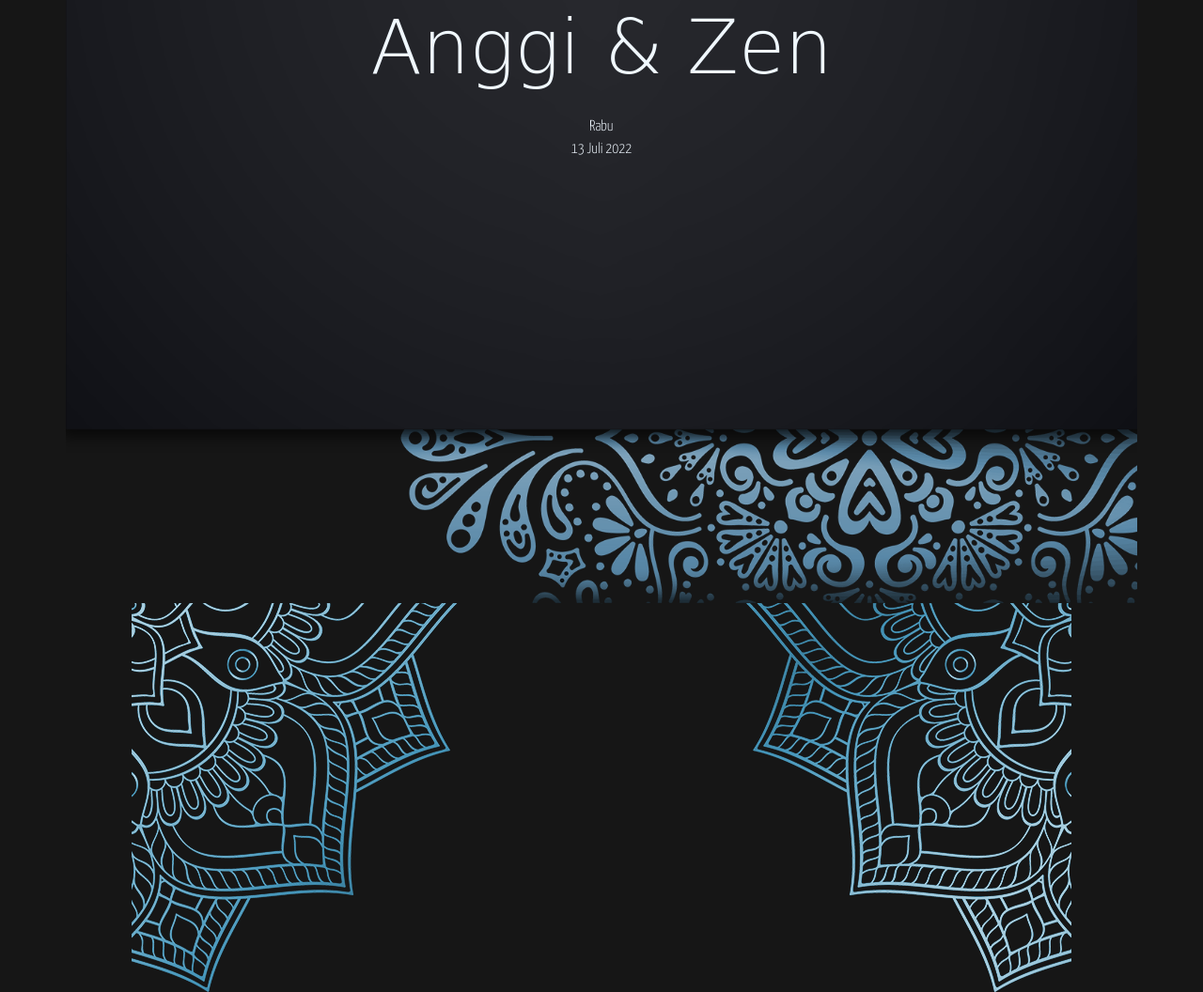
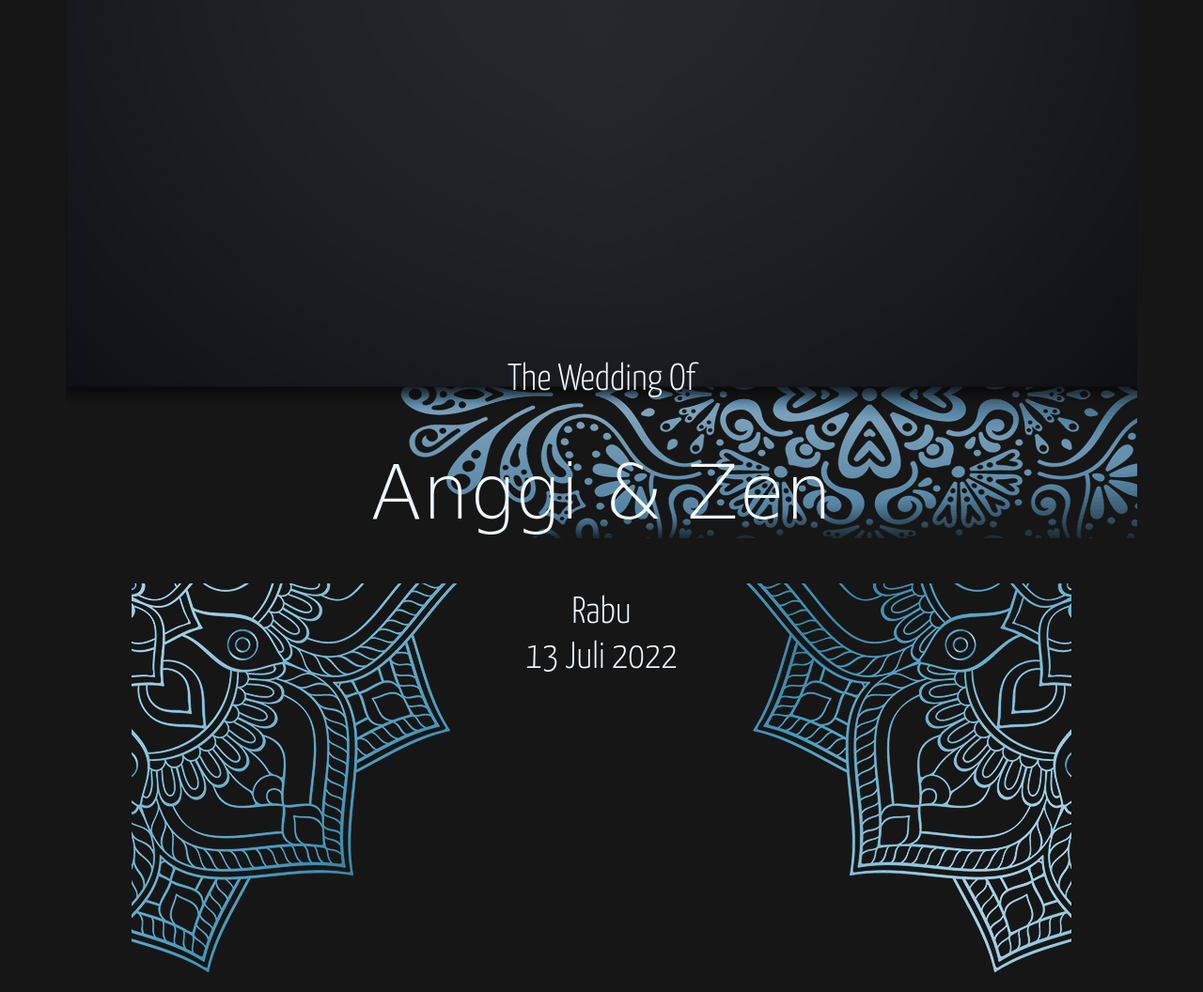
Before and after one commit to agung056/undangan-web, a plain HTML site: page index.html in a window 1280 px wide. Shown: the part 275-1331 px from the top of the page at 94% size. Drawn offline with nearby package versions, Linux system fonts and the light colour scheme; a web font is replaced by a local one.

Commit message:
ubang background title

```diff
--- a/index.html
+++ b/index.html
@@ -24,13 +24,13 @@
 </head>
 
 <body>
-    <div id="bg1" class="container p-0 text-center">
-        <img src="img/ornamen2.png" class="img-fluid" alt="...">
+    <div id="bg1" class="container p-0 text-center my-5">
+        <img src="img/ornamen2.2.png" class="img-fluid" alt="...">
     </div>
     <div id="p1" class="container">
         <h6 id="two">The Wedding Of</h6>
         <h1 id="adz" class="display-1">Anggi & Zen</h1>
-        <span id="rabu">Rabu <br> 13 Juli 2022</span>
+        <h6 id="rabu">Rabu <br> 13 Juli 2022</h6>
     </div>
 
     <div id="bg2" class="container text-center">
--- a/style.css
+++ b/style.css
@@ -6,14 +6,20 @@ html {
   color: aliceblue;
 }
 
+#bg1 {
+  height: 100%;
+  width: auto;
+}
+
 #bg1 img {
   width: 100%;
+  height: 100%;
 }
 
 #p1 {
   height: auto;
   width: 100%;
-  margin-top: 19%;
+  margin-top: 50%;
   padding: 0;
   position: absolute;
   font-family: "Yanone Kaffeesatz", sans-serif;
@@ -25,13 +31,22 @@ html {
 }
 
 #two {
+  margin-top: 1rem;
   margin-bottom: 1rem;
+  font-size: 2.5rem;
 }
 
 #adz {
   font-family: "The Nautigal", cursive;
-  /* font-size: 3rem; */
-  margin-bottom: 1.5rem;
+  font-size: 5rem;
+  margin-bottom: 3.5rem;
+  margin-top: 3rem;
+}
+
+#rabu {
+  font-size: 2.5rem;
+  margin-top: 1.5rem;
+  margin-bottom: 0;
 }
 
 #bg2 {
@@ -75,6 +90,10 @@ html {
   font-size: 2rem;
 }
 
+.img-thumbnail {
+  width: 60%;
+}
+
 .btn {
   background-color: rgb(57, 176, 255);
   color: aliceblue;
```
Also changed, not shown: img/ornamen2.2.png (added), img/ornamen5.png (added).
